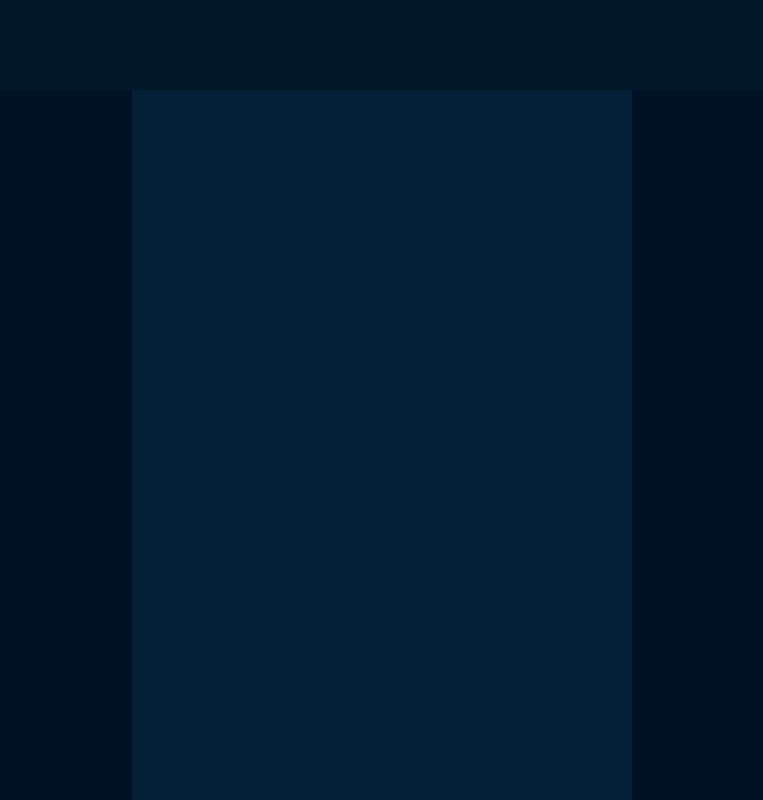
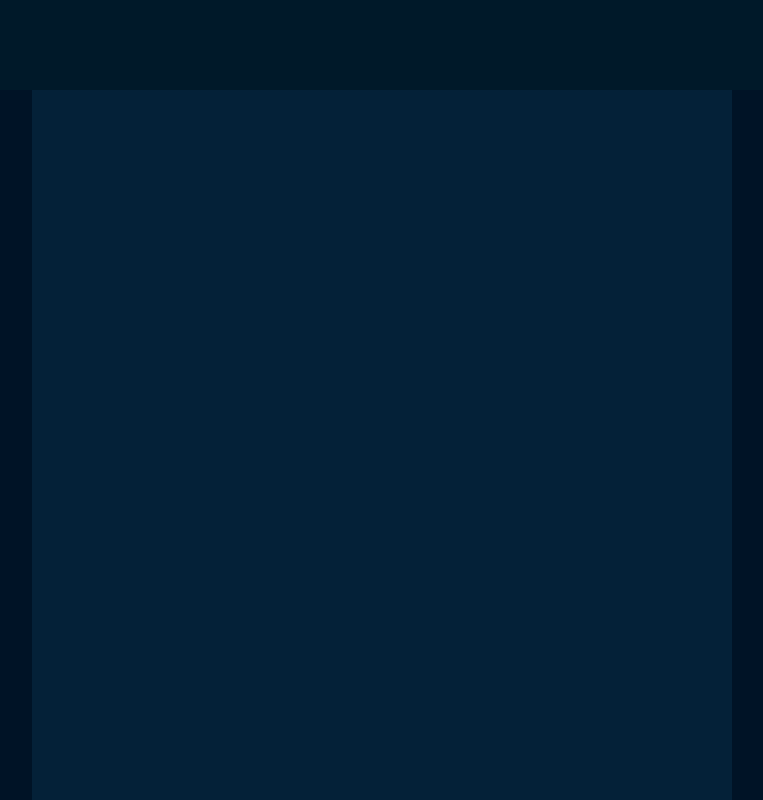
Before and after one commit to Peterz-debugz/xdgj, a plain HTML site: page index.html in a window 1280 px wide. Shown: the whole page, without its empty margins (258-1021 px from the left). Drawn offline with Linux system fonts and the light colour scheme.

Commit message:
Update index.html

```diff
--- a/index.html
+++ b/index.html
@@ -31,7 +31,7 @@
             top: 90px; /* A csík alatt kezdődik */
             left: 50%;
             transform: translateX(-50%); /* Középre igazítás */
-            width: 500px; /* A téglalap szélessége */
+            width: 700px; /* A téglalap szélessége */
             height: calc(100vh - 90px); /* Magasság: teljes nézetablak magassága mínusz a csík magassága */
             background-color: #042138; /* Téglalap színe */
             z-index: 999; /* Hogy a téglalap a többi tartalom mögött legyen */
```
